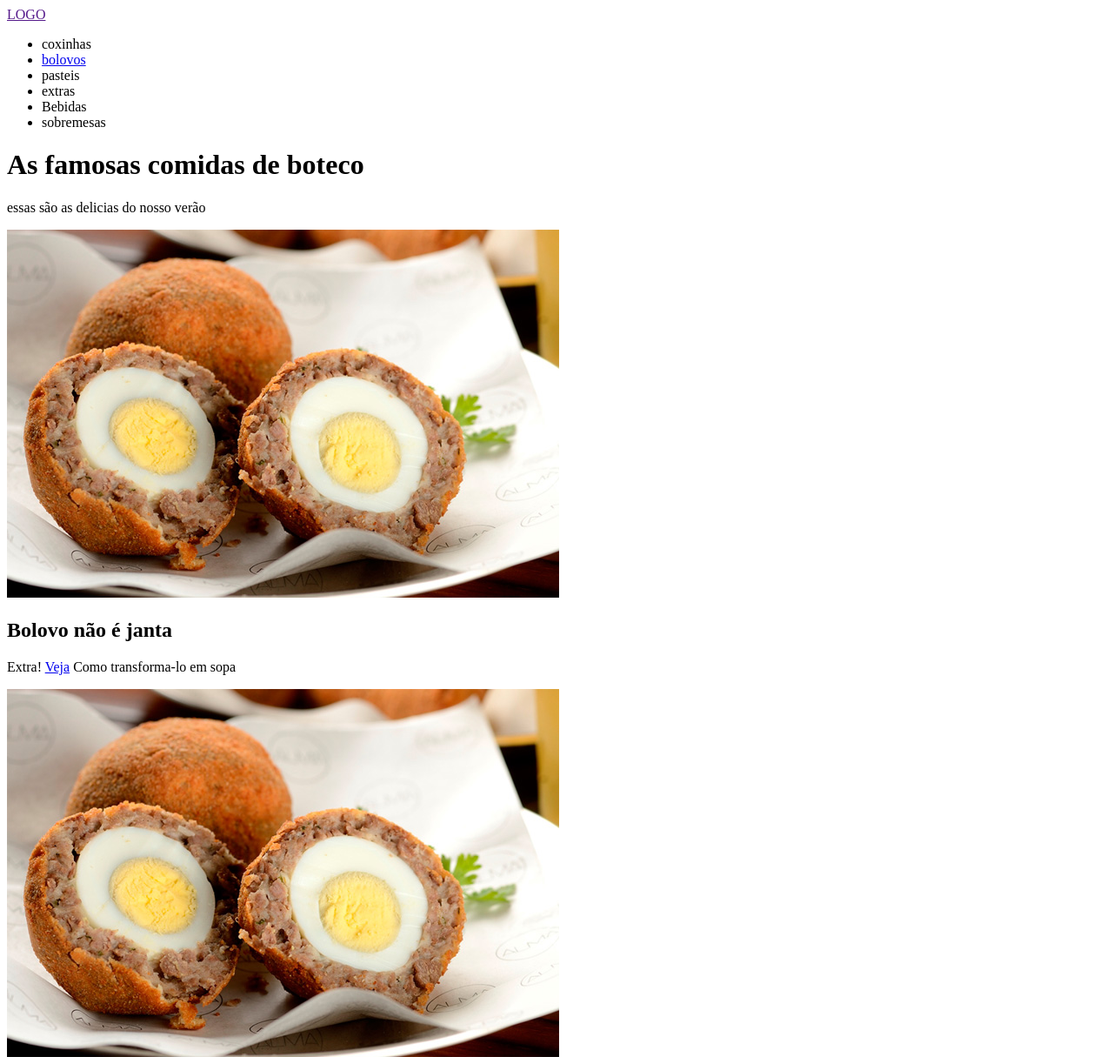
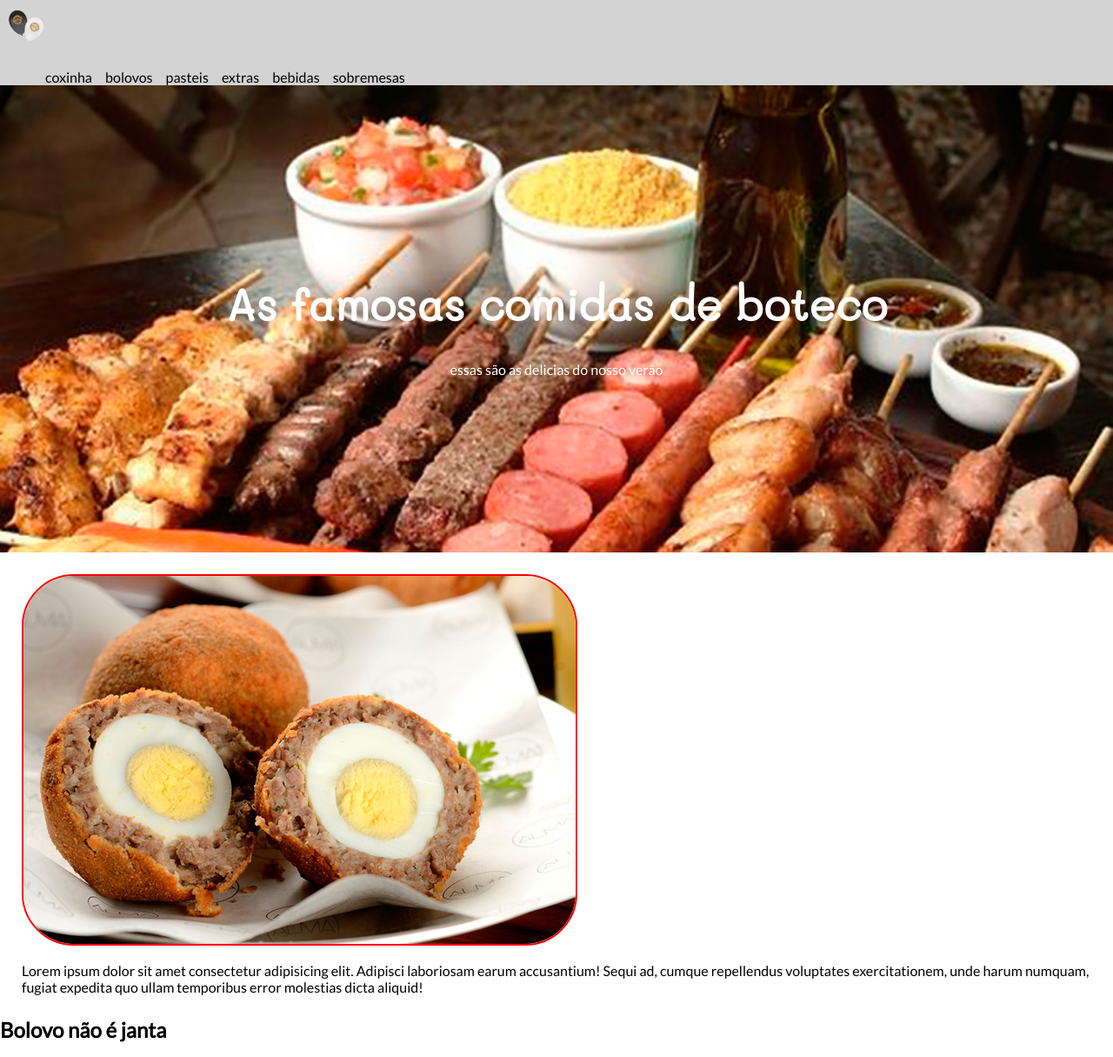
Before and after one commit to Natanaelsousa/comida_de_boteco, a plain HTML site: page index.html in a window 1280 px wide. Shown: the top 1215 px of the page at 87% size. Drawn offline with Linux system fonts and the light colour scheme.

Commit message:
adicionar estilo ao index

```diff
--- /dev/null
+++ b/assets/css/estilos.css
@@ -0,0 +1,66 @@
+body{
+    font-family: 'Lato', sans-serif;
+    margin: 0;
+    padding: 0;
+}
+ul, ol li{
+    list-style: none;
+}
+
+a{
+    text-decoration: none;
+    color: black;
+}
+
+a:hover{
+color:rgb(10, 182, 240);
+font-weight: bold;
+}
+
+.menu{
+    background-color:lightgray;
+}
+
+footer{
+    background-color:lightgray;
+}
+
+.menu li{
+    display: inline;
+    padding-left: 12px;
+}
+
+.menu img{
+    width: 40px;
+    margin: 10px;
+}
+
+
+
+.estilo-imagem{
+    border: solid red 2px;;
+    border-radius: 60PX;
+}
+
+.banner > h1{
+    font-family: 'Mali', cursive;
+    color: white;
+    font-size: 50px;
+    text-align: center;
+}
+div > p{
+text-align: center;
+color: white;
+}
+
+.banner{
+   background-image: url('../img/comidas.jpg');
+    padding-top: 185px;
+    padding-bottom: 185px;
+    background-repeat: no-repeat;
+    background-size: cover;
+    margin-top: -16px
+}
+#receita-bolovo{
+    margin: 25px;
+}
--- a/index.html
+++ b/index.html
@@ -7,43 +7,52 @@
     <meta name="keywords" content="Comida de boteco, boteco, comida">
     <meta http-equiv="X-UA-Compatible" content="ie=edge">
     <meta name="description" content="Diversos tipos de comidas de boteco">
+    <link rel="stylesheet" href="assets/css/estilos.css">
+    <link href="https://fonts.googleapis.com/css?family=Lato" rel="stylesheet">
+    <link href="https://fonts.googleapis.com/css?family=Mali" rel="stylesheet">
     <title>Comida de boteco</title>
 </head>
 <body>
     <header>
-<nav>
-    <a href="">LOGO</a>
-</nav>
-<nav>
+
+<nav  class="menu">
+        <a href=""><img src="assets/img/boteco_logo.png" alt="logo"></a>
     <ul>
-        <li>coxinhas</li>
+        <li><a href="#">coxinha</a></li>
         <li><a href="#bolovo">bolovos</a> </li>
-        <li>pasteis</li>
-        <li>extras</li>
-        <li>Bebidas</li>
-       <li>sobremesas</li>
+        <li><a href="#">pasteis</a></li>
+        <li><a href="#">extras</a></li>
+        <li><a href="#">bebidas</a></li>
+       <li><a href="#">sobremesas</a></li>
     </ul>
 </nav>
 
     </header>
 
     <main>
-<div>
+<div class="banner">
     <h1>As famosas comidas de boteco</h1>
     <p>essas são as delicias do nosso verão</p>
-    <img src="assets/img/bolovo.jpeg" alt="bolovo">
+
 </div>
+
+<section id="receita-bolovo">
+        <img class="estilo-imagem" src="assets/img/bolovo.jpeg" alt="bolovo">
+        <p>Lorem ipsum dolor sit amet consectetur adipisicing elit. Adipisci laboriosam earum accusantium! Sequi ad, cumque repellendus voluptates exercitationem, unde harum numquam, fugiat expedita quo ullam temporibus error molestias dicta aliquid!</p>
+
+    </section>
 <section id="bolovo">
     <div>
         <h2>Bolovo não é janta</h2>
         <p>Extra! <a href="https://www.google.com/" target="black">Veja</a> Como transforma-lo em sopa</p>
-        <img src="assets/img/bolovo.jpeg" alt="bolovo">
+        <img class="estilo-imagem"  src="assets/img/bolovo.jpeg" alt="bolovo">
         <aside>
        <p>Na vida descobrimos coisas novas!</p>
 
         </aside>
 
     </div>
+
 
 </section>
 <section id="coxinha">
```
Also changed, not shown: assets/img/boteco_logo.png (added), assets/img/comidas.jpg (added).
